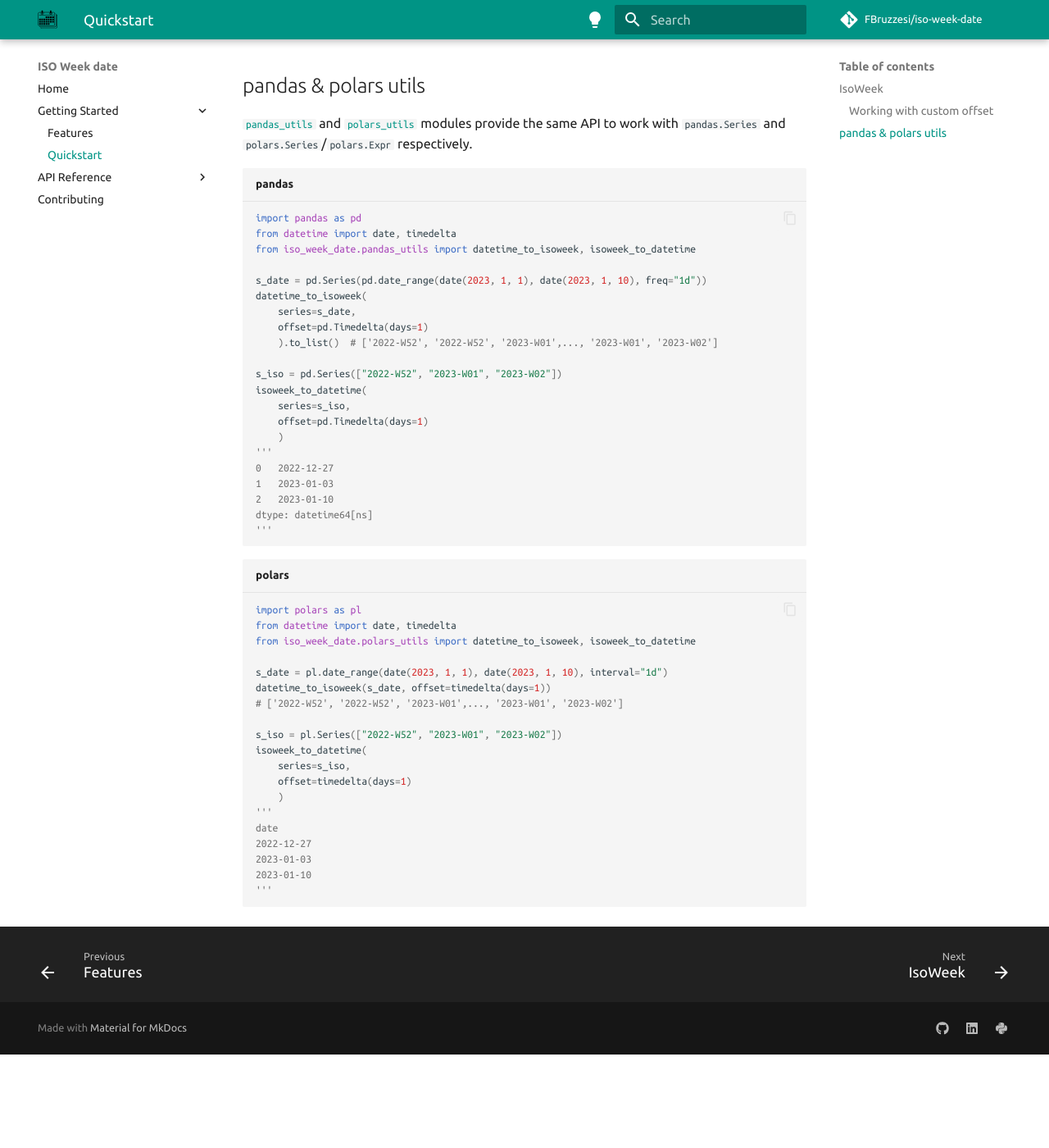
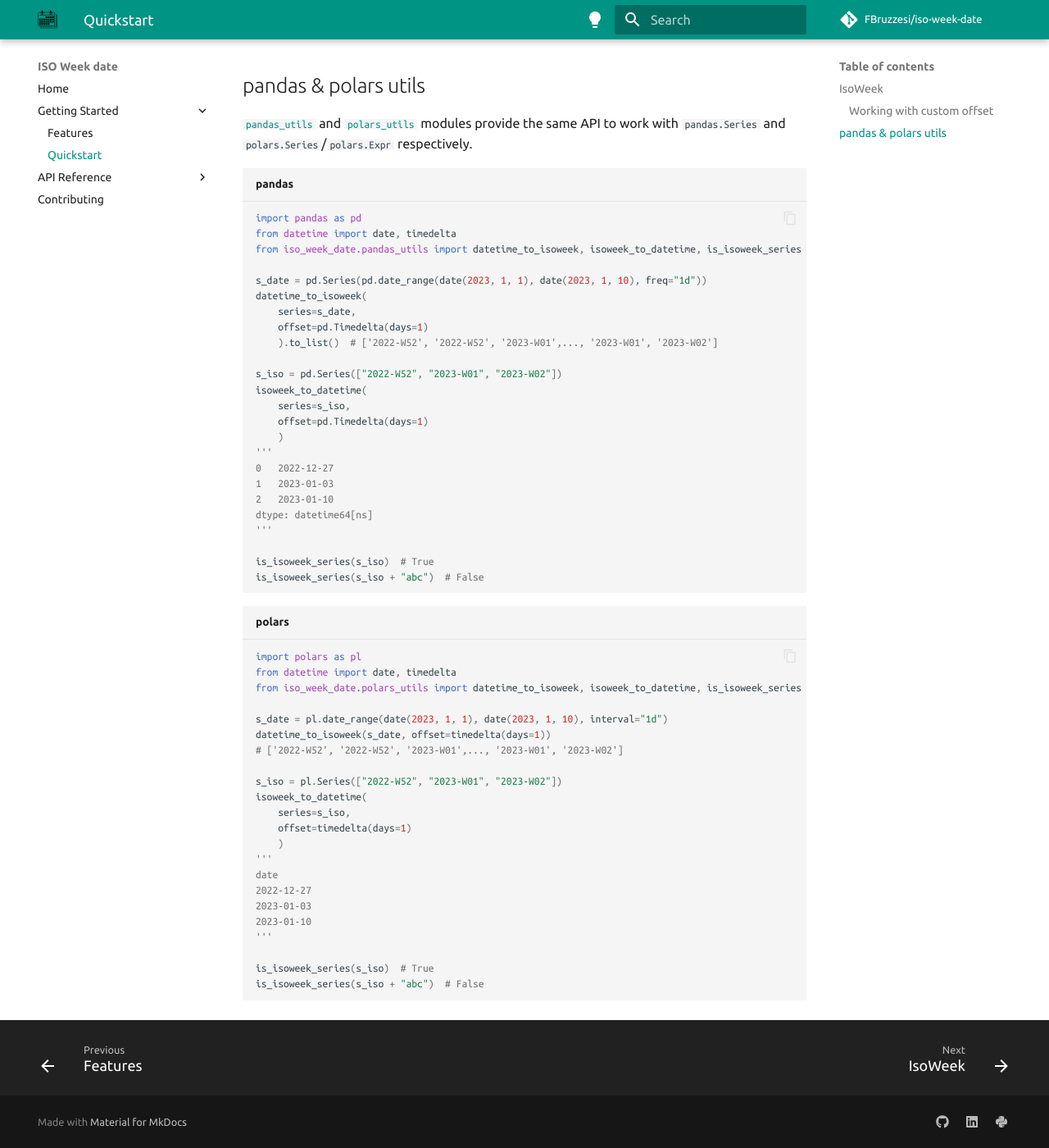
Before and after one commit to FBruzzesi/iso-week-date, an MkDocs documentation site: the page built from docs/getting-started/quickstart.md, in a window 1280 px wide and 1400 px high, scrolled down 2443 px. Shown: the whole window at 82% size. Built offline with MkDocs 1.6.1 and Material for MkDocs 9.7.7, drawn with Linux system fonts in a browser that asks for light colours; comment, search, counter and statistics services are not loaded; before the commit the page ends 3729 px from its top, so only the background shows below that.

Commit message:
docs update

````diff
--- a/docs/getting-started/quickstart.md
+++ b/docs/getting-started/quickstart.md
@@ -126,7 +126,7 @@ This is all that is required to work with a custom shifted week.
 ```py title="pandas"
 import pandas as pd
 from datetime import date, timedelta
-from iso_week_date.pandas_utils import datetime_to_isoweek, isoweek_to_datetime
+from iso_week_date.pandas_utils import datetime_to_isoweek, isoweek_to_datetime, is_isoweek_series
 
 s_date = pd.Series(pd.date_range(date(2023, 1, 1), date(2023, 1, 10), freq="1d"))
 datetime_to_isoweek(
@@ -145,12 +145,15 @@ isoweek_to_datetime(
 2   2023-01-10
 dtype: datetime64[ns]
 '''
+
+is_isoweek_series(s_iso)  # True
+is_isoweek_series(s_iso + "abc")  # False
 ```
 
 ```py title="polars"
 import polars as pl
 from datetime import date, timedelta
-from iso_week_date.polars_utils import datetime_to_isoweek, isoweek_to_datetime
+from iso_week_date.polars_utils import datetime_to_isoweek, isoweek_to_datetime, is_isoweek_series
 
 s_date = pl.date_range(date(2023, 1, 1), date(2023, 1, 10), interval="1d")
 datetime_to_isoweek(s_date, offset=timedelta(days=1))
@@ -167,4 +170,7 @@ date
 2023-01-03
 2023-01-10
 '''
+
+is_isoweek_series(s_iso)  # True
+is_isoweek_series(s_iso + "abc")  # False
 ```
````
Also changed, not shown: docs/api/pandas.md (+5 -0 lines), docs/api/polars.md (+5 -0 lines), docs/getting-started/features.md (+1 -0 lines), 1 other file.
